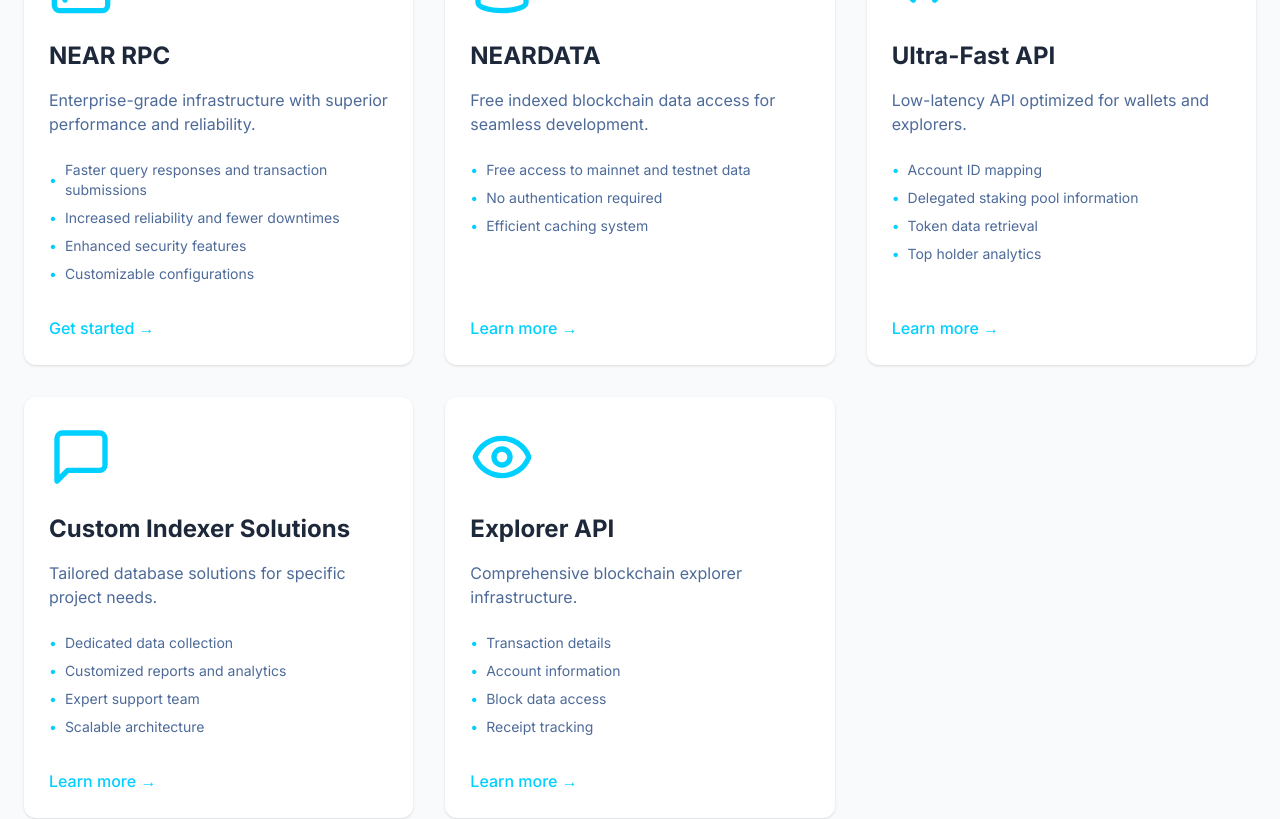
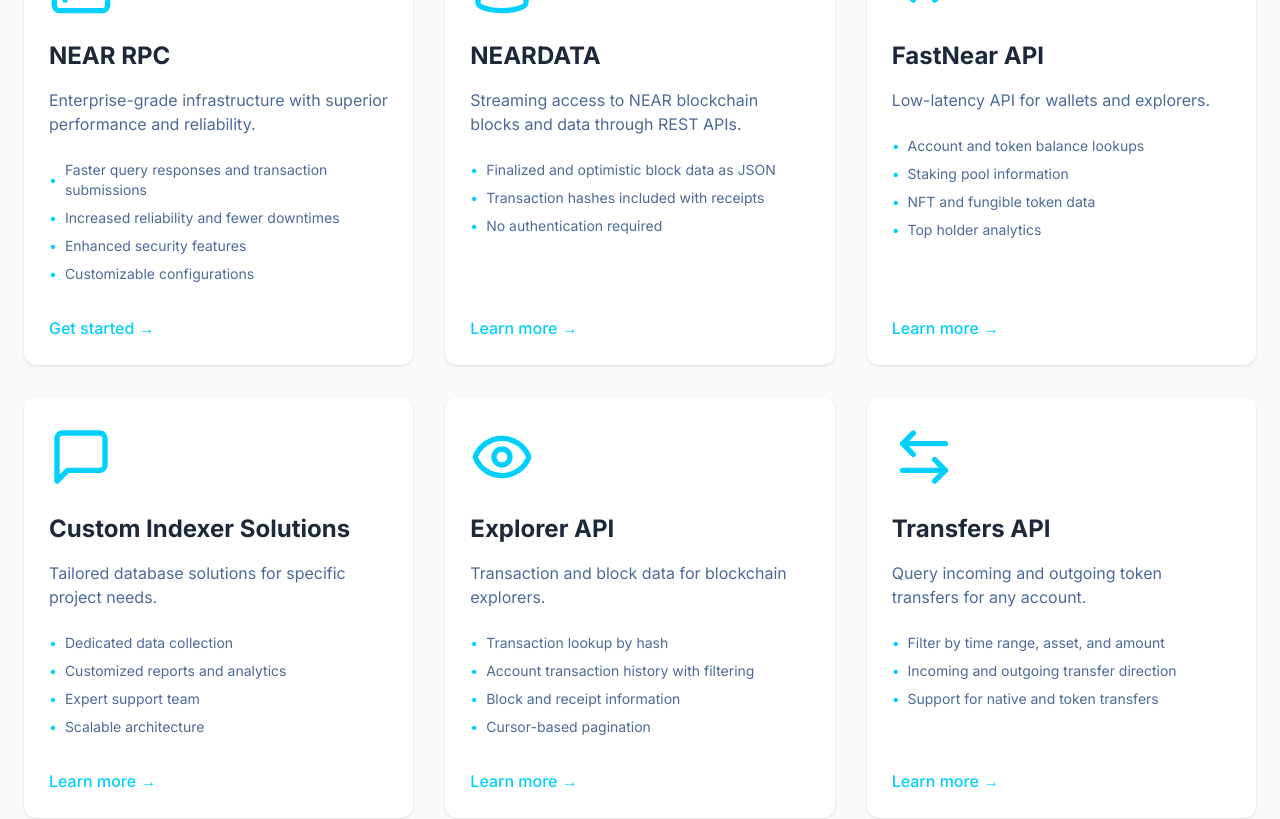
Before and after one commit to fastnear/website, a Next.js app: page / in a window 1280 px wide. Shown: the part 1120-1939 px from the top of the page. Built offline with nearby package versions, Linux system fonts and the light colour scheme.

Commit message:
Improve services

```diff
--- a/components/services.tsx
+++ b/components/services.tsx
@@ -1,5 +1,5 @@
 import { Card, CardContent } from "@/components/ui/card";
-import { Database, MessageSquare, Eye, Server, Code } from "lucide-react";
+import { Database, MessageSquare, Eye, Server, Code, ArrowLeftRight } from "lucide-react";
 import Link from "next/link";
 
 const services = [
@@ -21,25 +21,25 @@
     icon: <Database className="w-16 h-16" />,
     title: "NEARDATA",
     description:
-      "Free indexed blockchain data access for seamless development.",
+      "Streaming access to NEAR blockchain blocks and data through REST APIs.",
     features: [
-      "Free access to mainnet and testnet data",
+      "Finalized and optimistic block data as JSON",
+      "Transaction hashes included with receipts",
       "No authentication required",
-      "Efficient caching system",
     ],
-    link: "https://github.com/fastnear/neardata-server/",
+    link: "https://neardata.xyz/",
   },
   {
     icon: <Code className="w-16 h-16" />,
-    title: "Ultra-Fast API",
-    description: "Low-latency API optimized for wallets and explorers.",
+    title: "FastNear API",
+    description: "Low-latency API for wallets and explorers.",
     features: [
-      "Account ID mapping",
-      "Delegated staking pool information",
-      "Token data retrieval",
+      "Account and token balance lookups",
+      "Staking pool information",
+      "NFT and fungible token data",
       "Top holder analytics",
     ],
-    link: "https://github.com/fastnear/fastnear-api-server-rs",
+    link: "https://api.fastnear.com",
   },
   {
     icon: <MessageSquare className="w-16 h-16" />,
@@ -56,14 +56,25 @@
   {
     icon: <Eye className="w-16 h-16" />,
     title: "Explorer API",
-    description: "Comprehensive blockchain explorer infrastructure.",
+    description: "Transaction and block data for blockchain explorers.",
     features: [
-      "Transaction details",
-      "Account information",
-      "Block data access",
-      "Receipt tracking",
+      "Transaction lookup by hash",
+      "Account transaction history with filtering",
+      "Block and receipt information",
+      "Cursor-based pagination",
     ],
-    link: "https://github.com/fastnear/explorer-api",
+    link: "https://tx.main.fastnear.com/",
+  },
+  {
+    icon: <ArrowLeftRight className="w-16 h-16" />,
+    title: "Transfers API",
+    description: "Query incoming and outgoing token transfers for any account.",
+    features: [
+      "Filter by time range, asset, and amount",
+      "Incoming and outgoing transfer direction",
+      "Support for native and token transfers",
+    ],
+    link: "https://transfers.main.fastnear.com/",
   },
 ];
 
```
